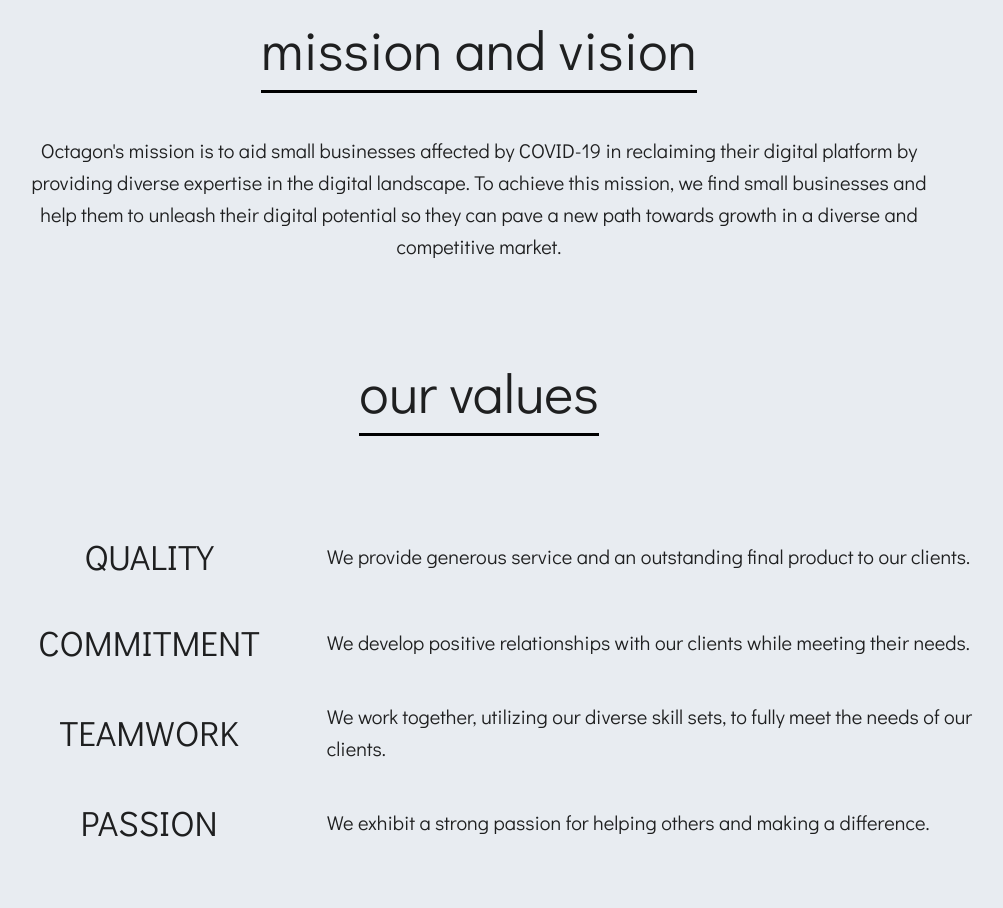
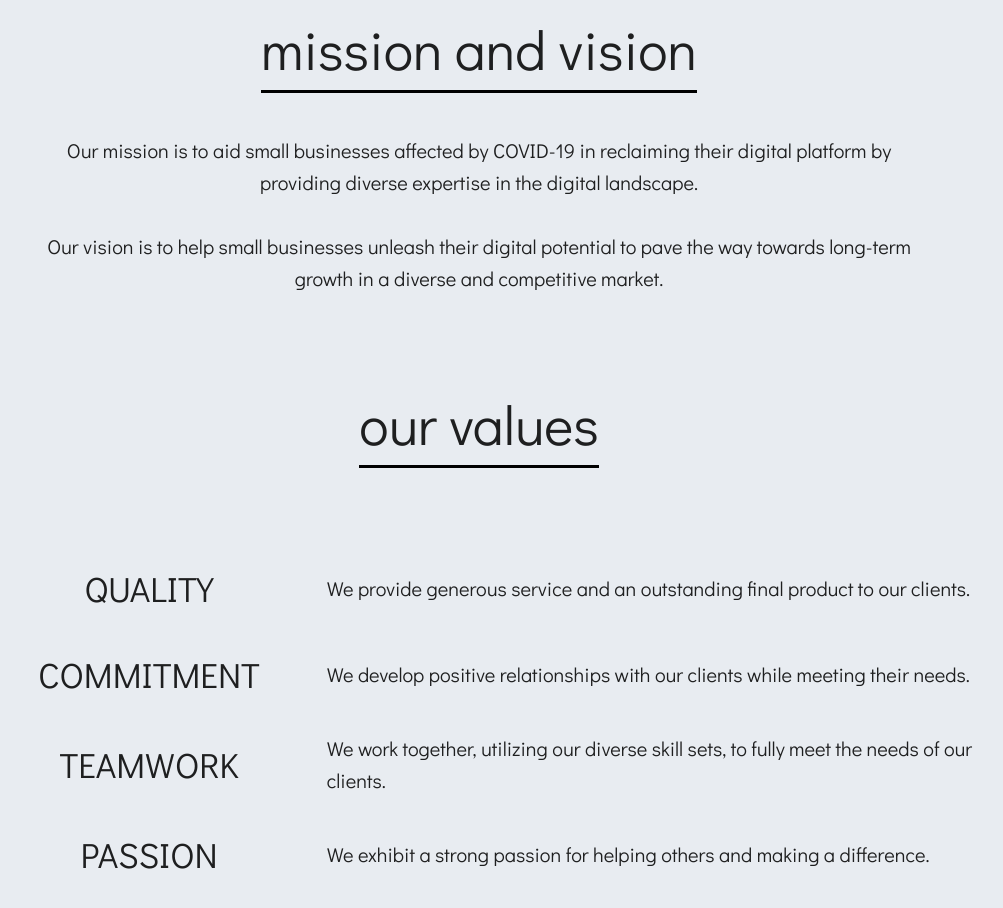
Before and after one commit to coddingtonjoel/octagons, a React (Create React App) app in the folder client/: page /about in a window 1280 px wide. Shown: the part 1040-1948 px from the top of the page, without its empty margins (161-1164 px from the left). Built offline with nearby package versions, Linux system fonts and the light colour scheme.

Commit message:
Update About.js
edited mission and vision statement

```diff
--- a/client/src/pages/About.js
+++ b/client/src/pages/About.js
@@ -56,12 +56,14 @@
                     <h3 className="heading mission">mission and vision</h3>
                 </div>
                 <p className="about-page-text center">
-                    Octagon's mission is to aid small businesses affected by
-                    COVID-19 in reclaiming their digital platform by providing
-                    diverse expertise in the digital landscape. To achieve this
-                    mission, we find small businesses and help them to unleash
-                    their digital potential so they can pave a new path towards
-                    growth in a diverse and competitive market.
+                    Our mission is to aid small businesses affected by COVID-19
+                    in reclaiming their digital platform by providing diverse
+                    expertise in the digital landscape.
+                    <br />
+                    <br />
+                    Our vision is to help small businesses unleash their digital
+                    potential to pave the way towards long-term growth in a
+                    diverse and competitive market.
                 </p>
                 <div className="heading-container">
                     <h3 className="heading">our values</h3>
```
